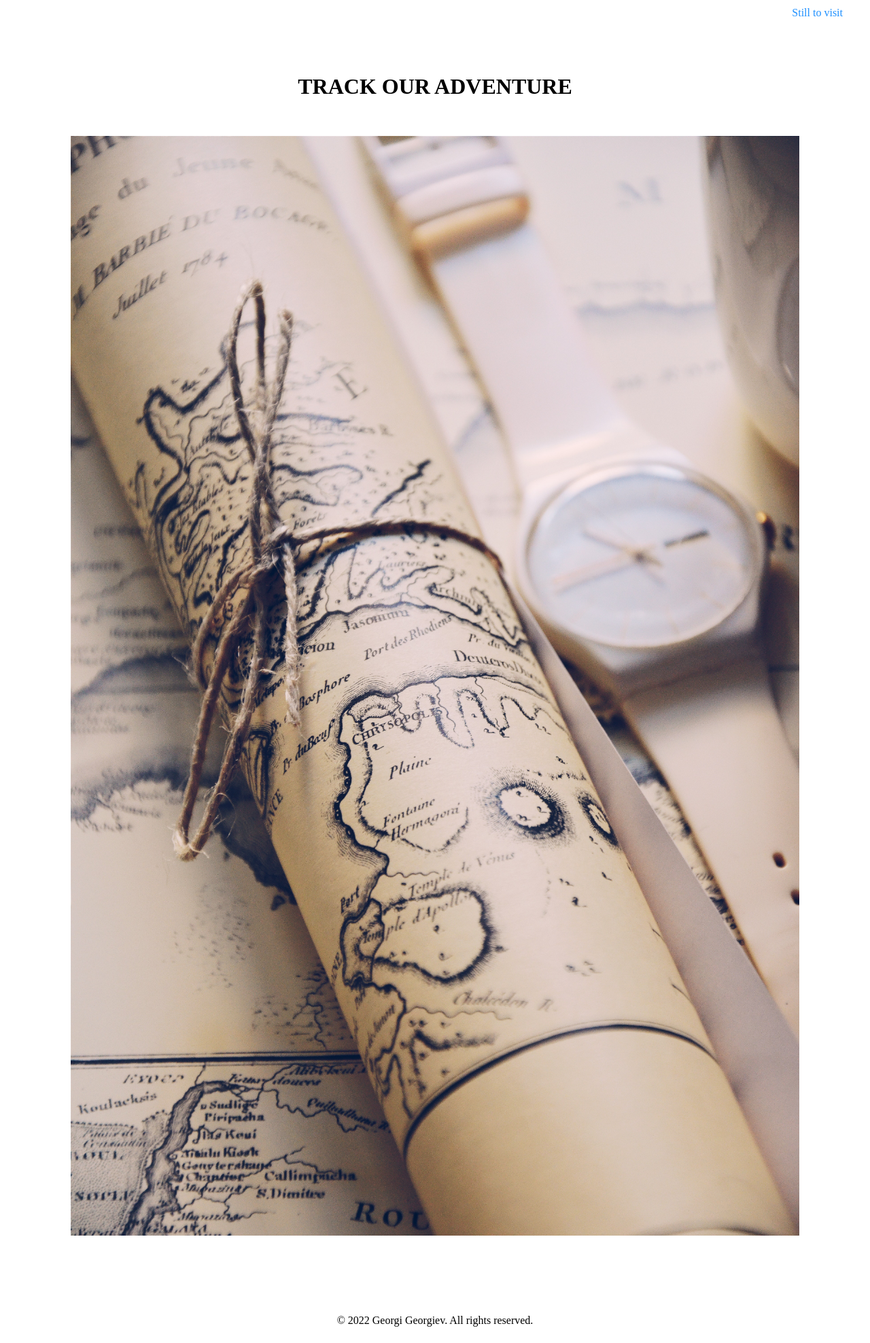
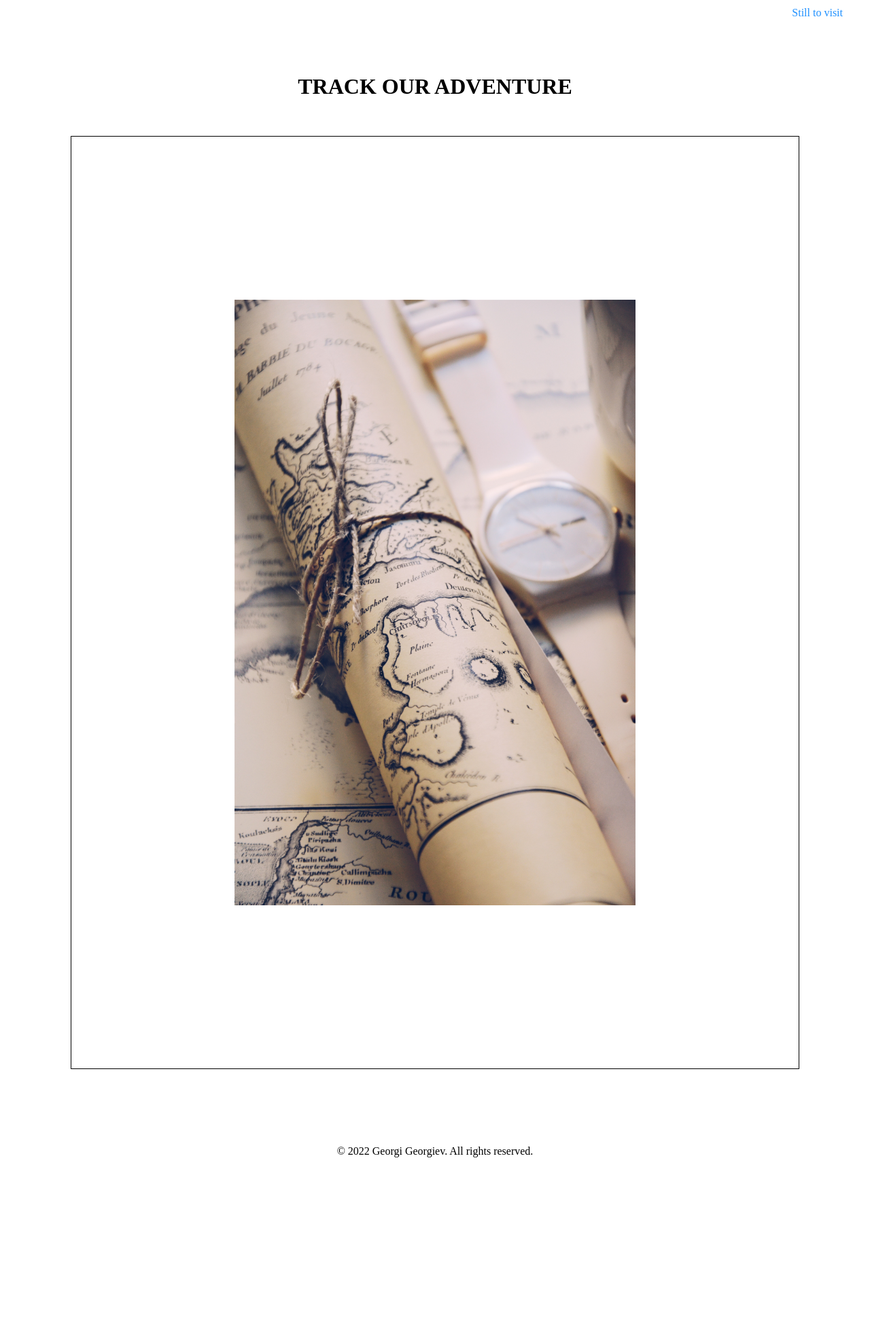
Before and after one commit to gergacio/Adventure-Tracker, a Flask app: page / in a window 1280 px wide. Shown: the part 194-2170 px from the top of the page at 68% size. After the commit the page ends 1897 px from the top, so only its background shows below. Run offline with Flask 2, Linux system fonts and the light colour scheme.

Commit message:
Update index.html

```diff
--- a/templates/index.html
+++ b/templates/index.html
@@ -3,7 +3,7 @@
 
 <main class="home_page">
     <h1>TRACK OUR ADVENTURE</h1>
-    <div>
+    <div class="home_container">
         <img class="home_img" src="/static/images/home-img.jpg" alt="map">
     </div>
 
```
